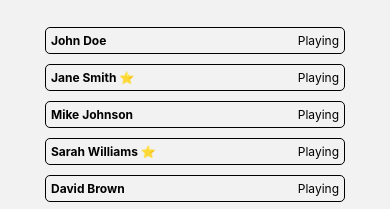
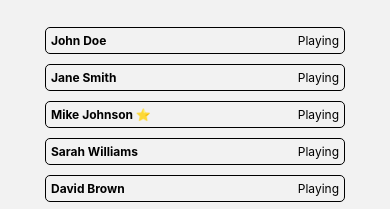
Before and after one commit to JonCastelline/PokerLeague, a React Native app: screen /Play in a window 390 px wide. Shown: the part 306-515 px from the top of the page. Built offline with nearby package versions, Linux system fonts and the light colour scheme.

Commit message:
Remove bounty calculator as that will be done on the back end

```diff
--- a/src/App.js
+++ b/src/App.js
@@ -17,18 +17,11 @@ export default function App() {
     const [players, setPlayers] = useState([
         { id: 1, firstName: "John", lastName: "Doe", kills: 0, place: 0, bounties: 0, points: 5, hasBounty: false, playing: true },
         { id: 2, firstName: "Jane", lastName: "Smith", kills: 0, place: 0, bounties: 0, points: 11, hasBounty: false, playing: true },
-        { id: 3, firstName: "Mike", lastName: "Johnson", kills: 0, place: 0, bounties: 0, points: 3, hasBounty: false, playing: true },
+        { id: 3, firstName: "Mike", lastName: "Johnson", kills: 0, place: 0, bounties: 0, points: 3, hasBounty: true, playing: true },
         { id: 4, firstName: "Sarah", lastName: "Williams", kills: 0, place: 0, bounties: 0, points: 11, hasBounty: false, playing: true },
         { id: 5, firstName: "David", lastName: "Brown", kills: 0, place: 0, bounties: 0, points: 0, hasBounty: false, playing: true },
         { id: 6, firstName: "Emily", lastName: "Jones", kills: 0, place: 0, bounties: 0, points: 6, hasBounty: false, playing: true },
     ]);
-
-    // Calculate the player with the highest points and set hasBounty property
-    const maxPoints = Math.max(...players.map(player => player.points));
-    const playersWithBounties = players.map(player => ({
-      ...player,
-      hasBounty: player.points === maxPoints,
-    }));
 
     const updatePlayers = (updatedPlayers) => {
         setPlayers(updatedPlayers);
@@ -41,7 +34,7 @@ export default function App() {
           <Stack.Screen name="Home" component={HomePage} />
           <Stack.Screen name="Standings" component={StandingsPage} />
           <Stack.Screen name="Play">
-            {props => <PlayPage {...props} players={playersWithBounties} updatePlayers={updatePlayers}/>}
+            {props => <PlayPage {...props} players={players} updatePlayers={updatePlayers}/>}
           </Stack.Screen>
         </Stack.Navigator>
       </NavigationContainer>
```
